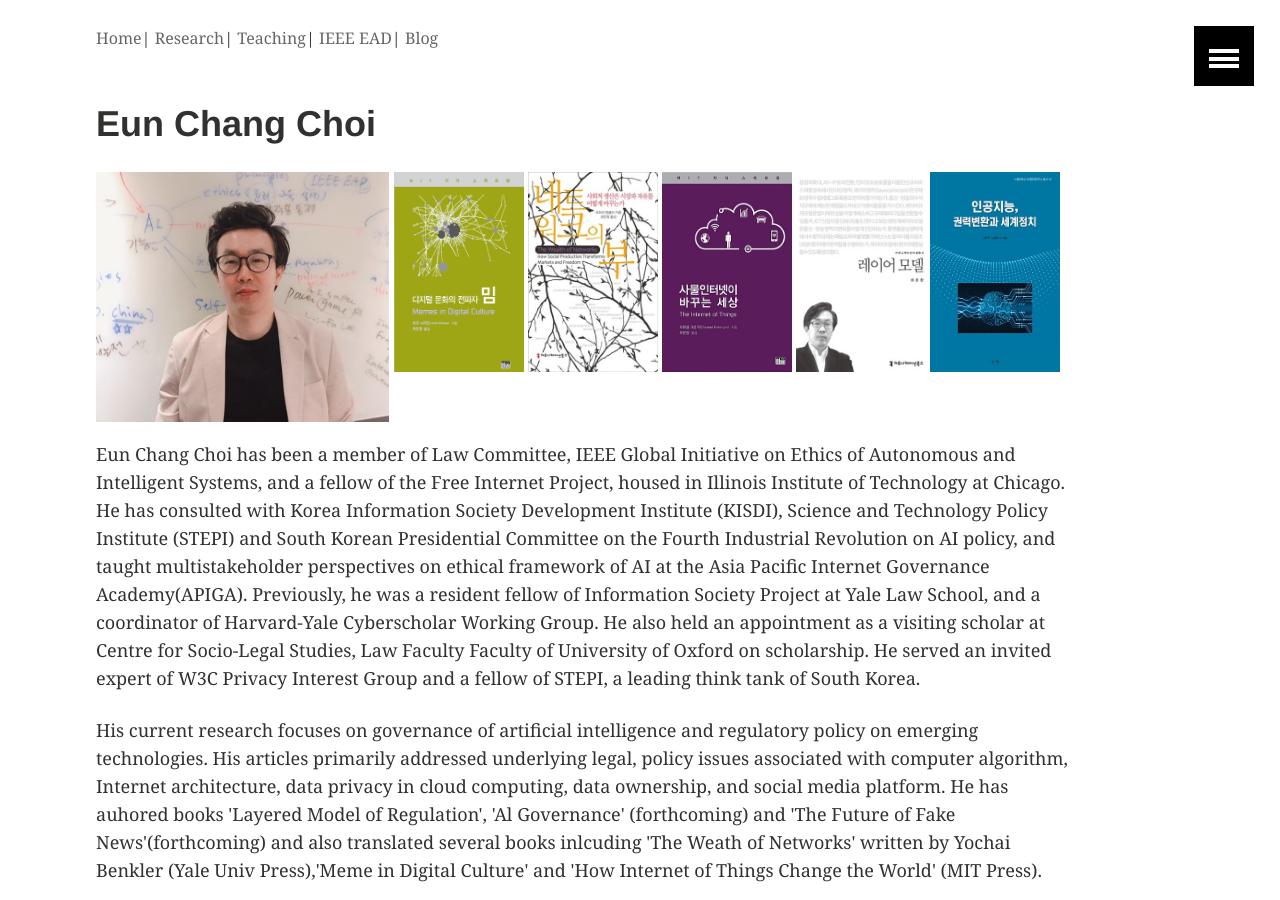
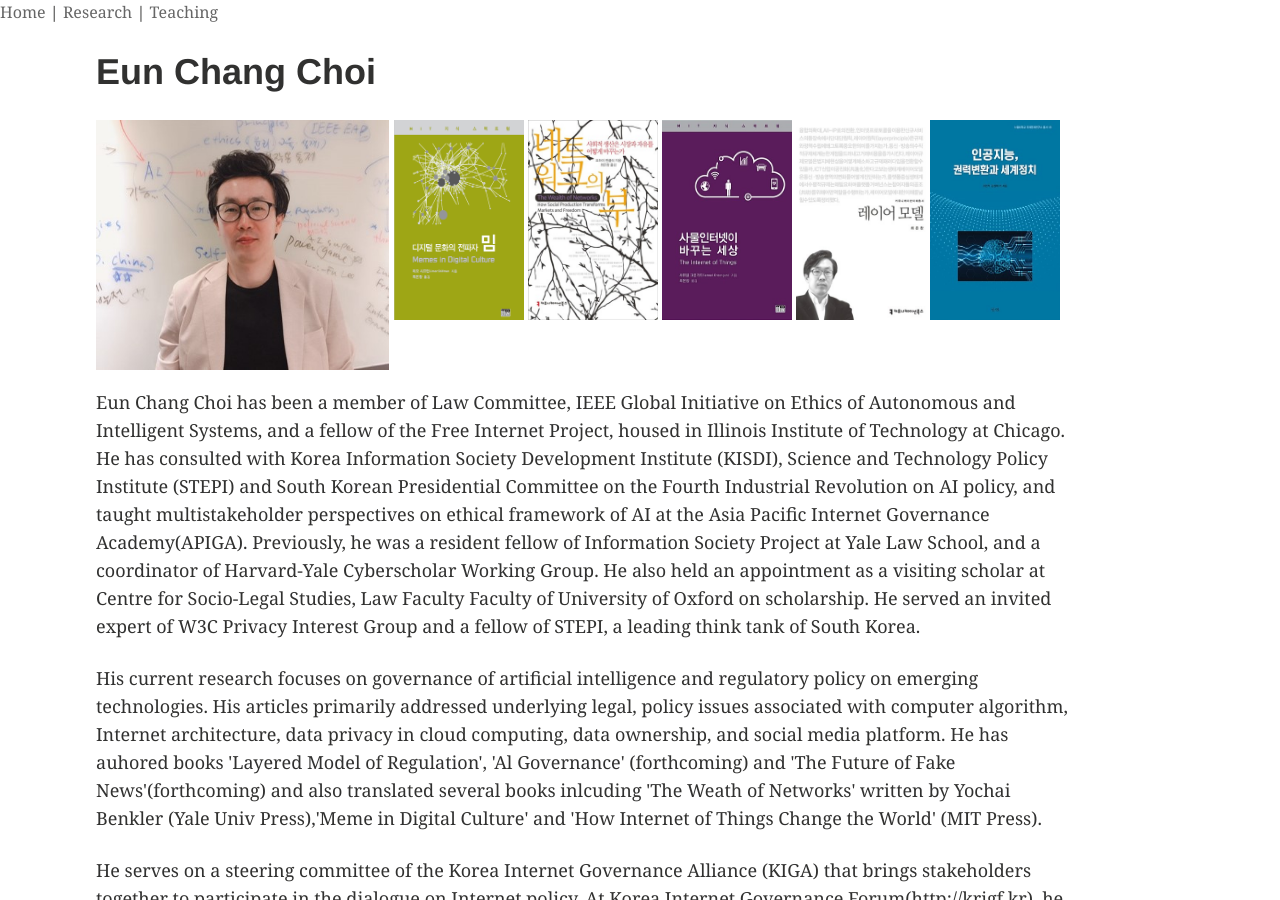
Before and after one commit to eunchangchoi/eunchangchoi.github.io, a Jekyll site: the page built from index.md, in a window 1280 px wide and 900 px high. Built offline with Jekyll 4.4.1, drawn with Linux system fonts in a browser that asks for light colours.

Commit message:
Update default.html

```diff
--- a/_layouts/default.html
+++ b/_layouts/default.html
@@ -55,12 +55,14 @@
 }
 </style>
 
-  <body id="js-body">
-    {% include browser-upgrade.html %}
-    {% include header.html %}
-    {% include navigation-sliding.html %}
+  <body>
+    <nav>
+<ul>
+  <li><a href="/">Home</a> | <a href="/research">Research</a> | <a href="/teaching">Teaching</a></li>
+</ul>
+    </nav>
+<div class="container">
 
-    <div id="page-wrapper">
       {{ content }}
       {% include footer.html %}
     </div>
```
